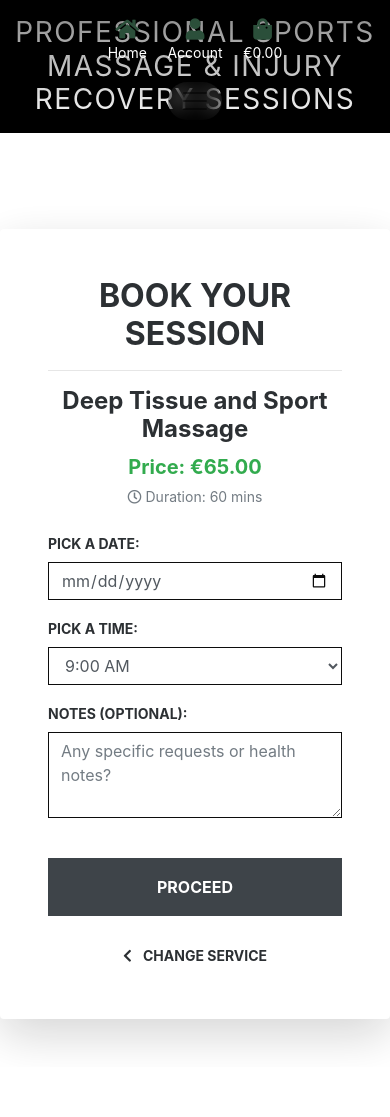
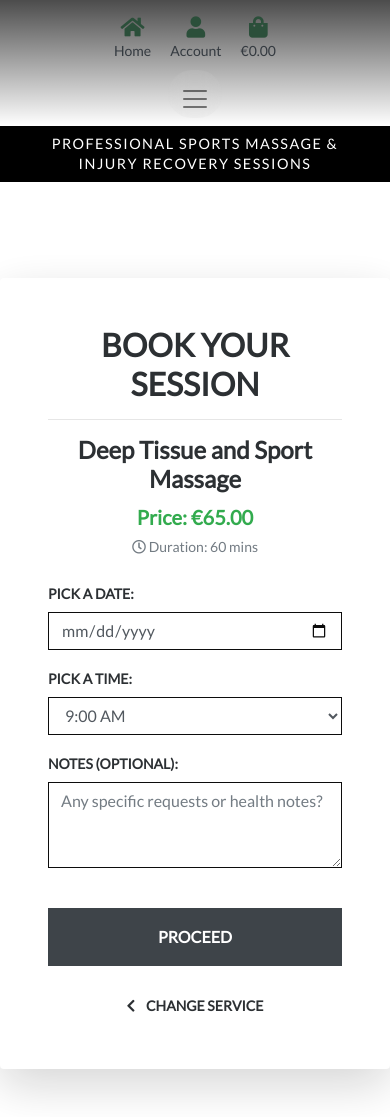
Before and after one commit to Inna-Kot/body_therapy_proj5, a Django app: page /booking/book/1/ in a window 390 px wide. Before the commit the page ends 1047 px from the top, so only its background shows below. Run offline with Django 4.2, Linux system fonts and the light colour scheme; the visitor is signed in with stand-in values (Sample User, id 1); data comes from the database, SQL or seed files in the repository.

Commit message:
Refactor responsive header and clean CSS

```diff
--- a/static/css/base.css
+++ b/static/css/base.css
@@ -3,8 +3,9 @@ html {
 }
 
 body {
-    height: 100%;
-    margin: 0
+    min-height: 100vh;
+    margin: 0;
+    font-family: 'Lato', sans-serif;
 }
 
 .logo-font {
@@ -47,10 +48,6 @@ body {
     margin-top: 5px;
 }
 
-.nav-link, .text-black {
-    color: white !important;
-}
-
 .hero-image-container {
     height: 100vh;
     background-size: cover;
@@ -67,10 +64,6 @@ body {
     text-shadow: 2px 2px 5px rgba(0, 33, 71, 0.9);
     background: rgba(0, 0, 0, 0.1);
     padding: 5px 15px;
-}
-
-.fixed-top {
-    background: linear-gradient(to bottom, rgba(0,0,0,0.5) 0%, rgba(0,0,0,0) 100%) !important;
 }
 
 body header #topnav .input-group input.form-control {
@@ -114,13 +107,16 @@ body header #topnav .input-group input.form-control {
         width: auto;
     }
 }
+.nav-link {
+    transition: all .3s ease;
+}
+
 #main-nav .nav-link {
     font-weight: 700;
-    font-size: 2rem;
-    color: #1b4332 !important;
-    text-shadow: 2px 2px 4px rgba(0, 0, 0, 0.8);
+    font-size: 1.8rem;
+    color: #1b4332;
     letter-spacing: 1px;
-    transition: all 0.3s ease-in-out;
+    text-shadow: 1px 1px 3px rgba(0,0,0,.35);
 }
 
 /* * Hover effect for navigation links */
@@ -137,10 +133,8 @@ html {
 /* Main logo positioning: move to top-left corner */
 .main-logo-link {
     display: inline-block;
-    padding: 0; /* Remove default Bootstrap padding */
-    margin-top: -15px; /* Pull higher */
-    margin-left: -15px;
-    z-index: 1050; /* Ensure it stays above the header */
+    padding: 0;
+    z-index: 1050;
 }
 
 /* Main logo styling: circular background and shadow */
@@ -157,33 +151,76 @@ html {
     transform: scale(1.05);
 }
 /* 1. Adaptive layout for 1300px: Allow banner to grow naturally and use flexible margins */
-@media (max-width: 1300px) {
-    #delivery-banner {
-        height: auto !important;
-        padding: 8px 0 !important;
+/* =========================
+   Large screens
+   ========================= */
+
+@media (max-width: 1200px) {
+
+    .main-logo-link img {
+        max-height: 160px;
     }
 
-    #topnav .text-lg-right {
-        margin-top: 10px !important;
-        margin-bottom: 5px !important;
+    #main-nav .nav-link {
+        font-size: 1.5rem;
+    }
+
+    #delivery-banner h4 {
+        font-size: 1.4rem;
+    }
+}
+
+/* =========================
+   Tablet
+   ========================= */
+
+@media (max-width: 991.98px) {
+
+    .fixed-top {
+        position: relative !important;
+    }
+
+    #delivery-banner h4 {
+        font-size: 1.1rem;
+        padding: 0 10px;
     }
 
     .navbar {
-        margin-top: 5px !important;
-        position: static !important; /* Prevents overlapping */
-    }
-}
-
-/* 2. Mobile layout for 768px: Make the hamburger menu clean and minimalist */
-@media (max-width: 768px) {
-    .navbar {
-        background: transparent !important; /* Removes the huge semi-transparent box */
-        box-shadow: none !important; /* Removes the shadow */
+        background: transparent !important;
+        box-shadow: none !important;
         padding: 0 !important;
     }
 
     .navbar-toggler {
-        border: none !important; /* Removes the ugly border around the button */
+        border: none !important;
         outline: none !important;
     }
+
+    .message-container {
+        right: 10px !important;
+        left: 10px !important;
+        max-width: none !important;
+        min-width: auto !important;
+    }
 }
+
+/* =========================
+   Mobile
+   ========================= */
+
+@media (max-width: 767.98px) {
+
+    #delivery-banner h4 {
+        font-size: .9rem;
+        line-height: 1.4;
+    }
+
+    .navbar-toggler {
+        margin-top: 10px;
+    }
+
+    #main-nav .nav-link {
+        font-size: 1.2rem;
+        text-align: center;
+    }
+}
--- a/templates/base.html
+++ b/templates/base.html
@@ -41,7 +41,7 @@
   <body>
         <header class="container-fluid fixed-top p-0 bg-white shadow-sm">
         <div id="topnav" class="row align-items-center pt-2 m-0">
-            <div class="col-12 col-lg-4 text-center text-lg-left d-none d-lg-block"> ">
+            <div class="col-12 col-lg-4 text-center text-lg-left d-none d-lg-block">
                 <a href="{% url 'home' %}" class="nav-link main-logo-link">
                     <img src="{% static 'images/logo.png' %}" alt="Body Therapy Logo" class="img-fluid">
                 </a>
```
